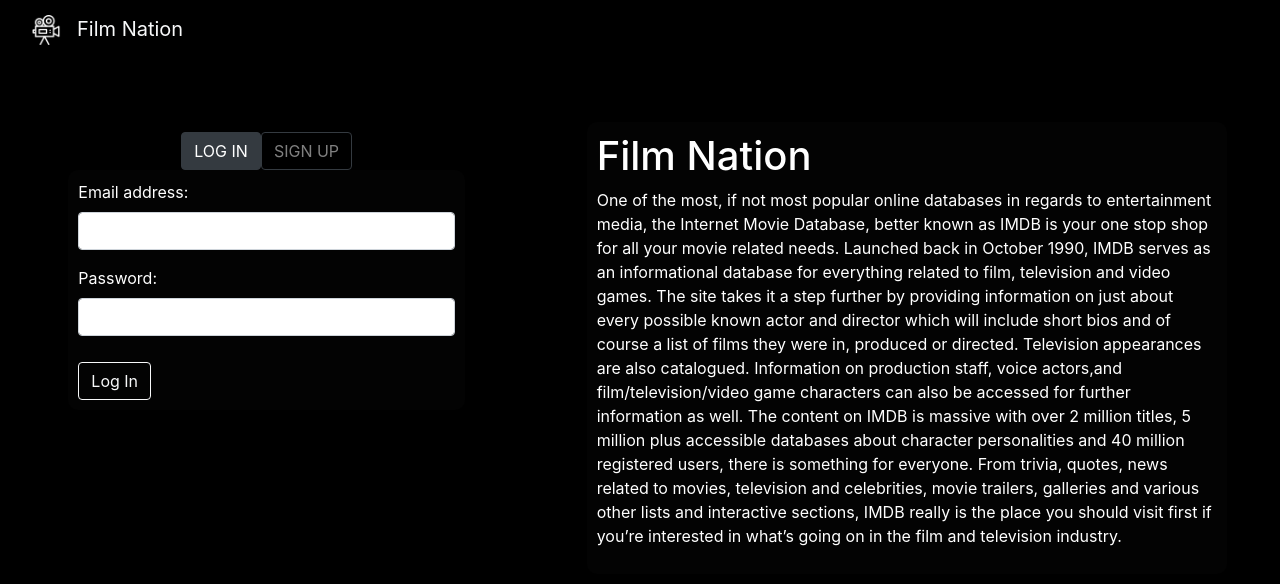
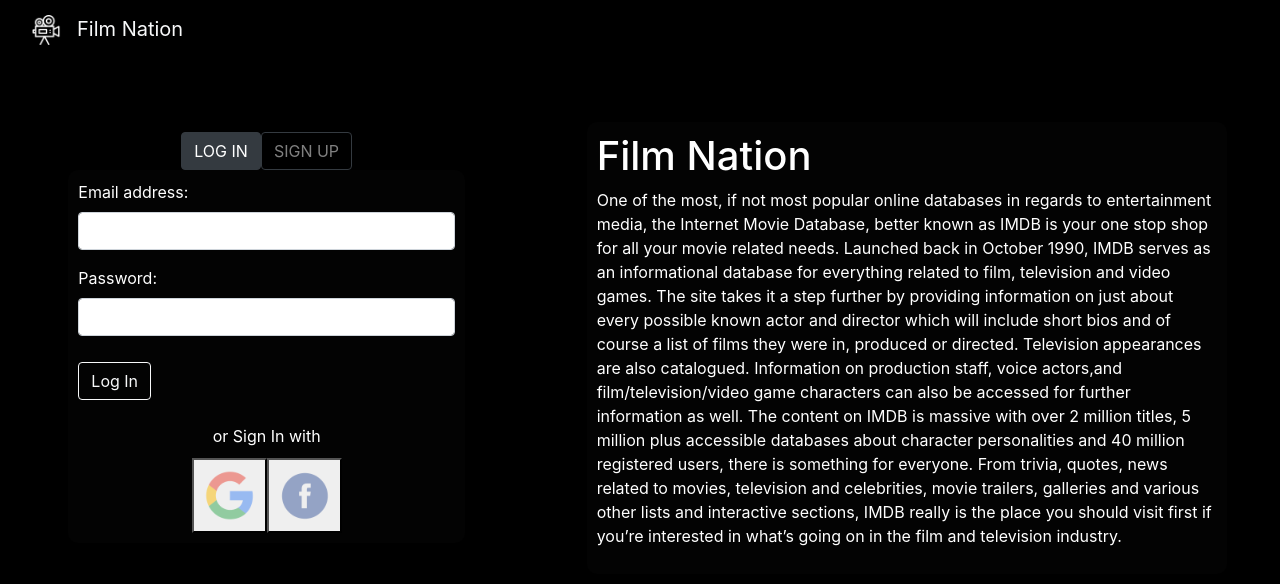
Before and after one commit to jerazmus/SPAPSM_films, a Vue app in the folder spapsm_films/: page / in a window 1280 px wide. Shown: the top 584 px of the page. Built offline with nearby package versions, Linux system fonts and the light colour scheme; no server answers.

Commit message:
added Gmail and Facebook auth, fixed small bugs during login

```diff
--- a/spapsm_films/src/components/Dashboard.vue
+++ b/spapsm_films/src/components/Dashboard.vue
@@ -22,9 +22,7 @@
         .auth()
         .signOut()
         .then(() => {
-          this.$router.replace({
-            name: "/"
-          });
+          this.$router.push("/")
         });
     }
   }
--- a/spapsm_films/src/components/HomeScreen.vue
+++ b/spapsm_films/src/components/HomeScreen.vue
@@ -52,10 +52,20 @@
                     </b-form-group>
 
                     <b-form-group label="Password:" label-for="password">
-                      <b-form-input id="password" v-model="form_login.password"></b-form-input>
+                      <b-form-input id="password" type="password" v-model="form_login.password"></b-form-input>
                     </b-form-group>
 
                     <b-button @click="login" variant="outline-light">Log In</b-button>
+                    <div id="choice">
+                      <br />or Sign In with
+                      <br />
+                      <button @click="socialGoogleLogin" class="social-button">
+                        <img alt="Google Logo" src="../assets/google_icon.png" />
+                      </button>
+                      <button @click="socialFacebookLogin" class="social-button">
+                        <img alt="FB Logo" src="../assets/facebook_icon.png" />
+                      </button>
+                    </div>
                   </div>
                   <!-- rejestracja -->
                   <div class="form-sign" v-if="clickedSign == true">
@@ -77,11 +87,11 @@
                         label-for="password-sign"
                         description="Minimum 8 characters long, at least one number."
                       >
-                        <b-form-input id="password-sign" v-model="form_register.password"></b-form-input>
+                        <b-form-input id="password-sign" type="password" v-model="form_register.password"></b-form-input>
                       </b-form-group>
 
                       <b-form-group label="Repeat password:" label-for="password-sign-r">
-                        <b-form-input id="password-sign-r" v-model="form_register.pwd_check"></b-form-input>
+                        <b-form-input id="password-sign-r" type="password" v-model="form_register.pwd_check"></b-form-input>
                       </b-form-group>
 
                       <b-button type="submit" variant="outline-light">Sign Up</b-button>
@@ -126,10 +136,20 @@
             </b-form-group>
 
             <b-form-group label="Password:" label-for="password">
-              <b-form-input id="password" v-model="form_login.password"></b-form-input>
+              <b-form-input id="password" type="password" v-model="form_login.password"></b-form-input>
             </b-form-group>
 
             <b-button @click="login" variant="outline-light">Log In</b-button>
+            <div id="choice">
+              <br />or Sign In with
+              <br />
+              <button @click="socialGoogleLogin" class="social-button">
+                <img alt="Google Logo" src="../assets/google_icon.png" />
+              </button>
+              <button @click="socialFacebookLogin" class="social-button">
+                <img alt="FB Logo" src="../assets/facebook_icon.png" />
+              </button>
+            </div>
           </div>
 
           <!-- rejestracja -->
@@ -152,11 +172,11 @@
                 label-for="password-sign"
                 description="Minimum 8 characters long, at least one number."
               >
-                <b-form-input id="password-sign" v-model="form_register.password"></b-form-input>
+                <b-form-input id="password-sign" type="password" v-model="form_register.password"></b-form-input>
               </b-form-group>
 
               <b-form-group label="Repeat password:" label-for="password-sign-r">
-                <b-form-input id="password-sign-r" v-model="form_register.pwd_check"></b-form-input>
+                <b-form-input id="password-sign-r" type="password" v-model="form_register.pwd_check"></b-form-input>
               </b-form-group>
 
               <b-button type="submit" variant="outline-light">Sign Up</b-button>
@@ -219,7 +239,15 @@
                 displayName: this.form_register.username
               })
               .then(() => {
-                this.$router.replace({ name: "home" });
+                alert('Accout has been created. Please log in.')
+                // tu mozna dac przekierowanie po stworzeniu konta
+                // this.$router.replace({ name: "" });
+
+                // zerowanie formularza
+                this.form_register.username = '',
+                this.form_register.email = '',
+                this.form_register.password = '',
+                this.form_register.pwd_check = ''
               });
           })
           .catch(err => {
@@ -240,8 +268,38 @@
           this.$router.replace({ path: "/dashboard" });
         })
         .catch(err => {
-          alert("wrong credentials")
+          alert("wrong credentials");
           this.error = err.message;
+        });
+    },
+    socialGoogleLogin() {
+      const ggl = new firebase.auth.GoogleAuthProvider();
+
+      firebase
+        .auth()
+        .signInWithPopup(ggl)
+        .then(user => {
+          console.log(user);
+          alert(`Logged as ${user.user.email}`);
+          this.$router.push({ path: "/dashboard" });
+        })
+        .catch(err => {
+          alert("error: " + err.message);
+        });
+    },
+    socialFacebookLogin() {
+      const ggl = new firebase.auth.FacebookAuthProvider();
+
+      firebase
+        .auth()
+        .signInWithPopup(ggl)
+        .then(user => {
+          console.log(user);
+          alert(`Logged as ${user.user.email}`);
+          this.$router.push({ path: "/dashboard" });
+        })
+        .catch(err => {
+          alert("error: " + err.message);
         });
     }
   }
@@ -327,4 +385,22 @@
   filter: invert(99%) sepia(13%) saturate(121%) hue-rotate(299deg)
     brightness(116%) contrast(100%);
 }
+.social-button {
+  width: 75px;
+  padding: 10px;
+}
+.social-button:active {
+  box-shadow: 0 2px 4px 0 rgba(0, 0, 0, 0.2);
+}
+.social-button img {
+  width: 100%;
+  opacity: 0.5;
+}
+hr {
+  background-color: white;
+  height: 2px;
+  border: 0;
+  width: 50%;
+  margin: 10px 25% 10px 25%;
+}
 </style>
--- a/spapsm_films/src/main.js
+++ b/spapsm_films/src/main.js
@@ -24,9 +24,13 @@
 
 firebase.initializeApp(firebaseConfig)
 
-firebase.auth().onAuthStateChanged( user => {
+
+firebase.auth().onAuthStateChanged(user => {
   store.dispatch("fetchUser", user)
+
 })
+
+
 
 new Vue({
   router,
--- a/spapsm_films/src/routes/index.js
+++ b/spapsm_films/src/routes/index.js
@@ -2,6 +2,7 @@
 import Router from 'vue-router'
 import HomeScreen from '../components/HomeScreen'
 import Dashboard from '../components/Dashboard'
+import firebase from 'firebase'
 
 Vue.use(Router)
 
@@ -10,19 +11,56 @@
     base: process.env.BASE_URL,
     routes: [
         {
-            path: '',
-            name: 'home',
-            component: HomeScreen
-        },
-        {
             path: '/dashboard',
-            name: 'dashboard',
+            name: 'Dashboard',
             component: Dashboard,
             meta: {
                 requiresAuth: true
             }
+        },
+        {
+            path: '/',
+            name: 'home',
+            component: HomeScreen
         }
     ]
 })
 
+// Nav Guard
+router.beforeEach((to, from, next) => {
+    // Check for requiresAuth guard
+    if (to.matched.some(record => record.meta.requiresAuth)) {
+      // Check if NO logged user
+      if (!firebase.auth().currentUser) {
+        // Go to login
+        next({
+          path: '/',
+          query: {
+            redirect: to.fullPath
+          }
+        });
+      } else {
+        // Proceed to route
+        next();
+      }
+    } else if (to.matched.some(record => record.meta.requiresGuest)) {
+      // Check if NO logged user
+      if (firebase.auth().currentUser) {
+        // Go to login
+        next({
+          path: '/dashboard',
+          query: {
+            redirect: to.fullPath
+          }
+        });
+      } else {
+        // Proceed to route
+        next();
+      }
+    } else {
+      // Proceed to route
+      next();
+    }
+  });
+
 export default router
```
Also changed, not shown: spapsm_films/src/assets/facebook_icon.png (added), spapsm_films/src/assets/google_icon.png (added).
